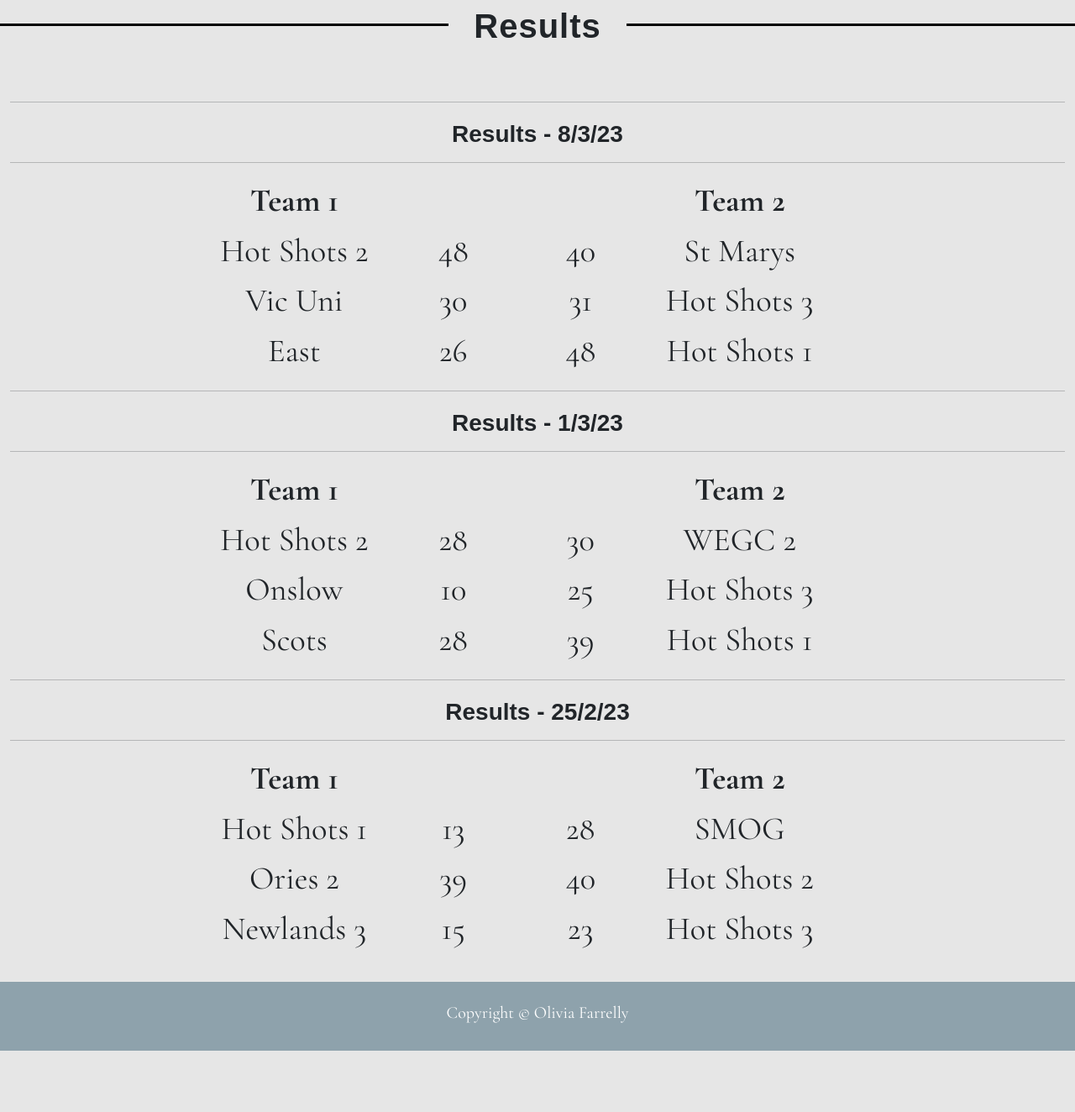
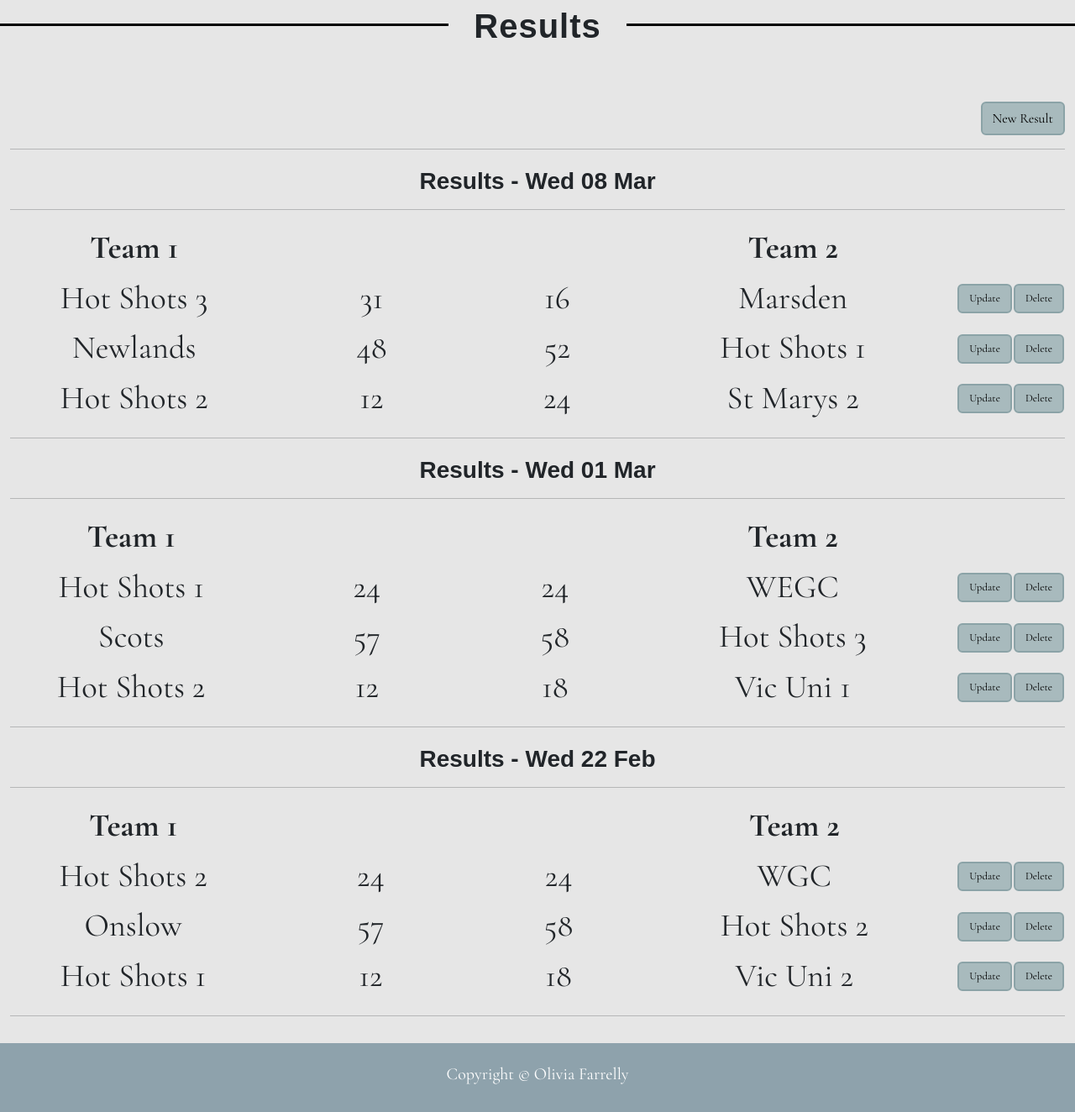
Before and after one commit to OliviaFarrelly/Netball-website, a Flask app: page /results in a window 1280 px wide. Shown: the part 337-1661 px from the top of the page at 84% size. Before the commit the page ends 1588 px from the top, so only its background shows below. Run offline with Flask 3, Linux system fonts and the light colour scheme; data comes from the database, SQL or seed files in the repository; both versions use the stored data as it was after the commit; some web fonts are replaced.

Commit message:
update databases

```diff
--- a/server.py
+++ b/server.py
@@ -1,6 +1,7 @@
 from flask import Flask, render_template, request, redirect, url_for, session
 from db_functions import run_search_query_tuples, run_commit_query
 from datetime import datetime
+
 
 app = Flask(__name__)
 app.secret_key = "sgdjkdgjdfgkdjfgk"
@@ -12,6 +13,27 @@ def noticedate(sqlite_dt):
     # create a data object
     x = datetime.strptime(sqlite_dt, '%Y-%m-%d %H:%M:%S')
     return x.strftime("%a %d %b %y %I:%M %p")
+
+
+@app.template_filter()
+def gameday(sqlite_dt):
+    # create a data object
+    x = datetime.strptime(sqlite_dt, '%Y-%m-%d %H:%M:%S')
+    return x.strftime("%a %d %b")
+
+
+@app.template_filter()
+def resultdate(sqlite_dt):
+    # create a data object
+    x = datetime.strptime(sqlite_dt, '%Y-%m-%d')
+    return x.strftime("%a %d %b")
+
+
+@app.template_filter()
+def gametime(sqlite_dt):
+    # create a data object
+    x = datetime.strptime(sqlite_dt, '%Y-%m-%d %H:%M:%S')
+    return x.strftime("%I:%M %p")
 
 
 @app.route('/notices_cud', methods=['GET', 'POST'])
@@ -30,7 +52,6 @@ def notices_cud():
             values_tuple = (data['id'],)
             run_commit_query(sql, values_tuple, db_path)
             return redirect(url_for('index'))
-
         elif data['task'] == 'update':
             sql = """select title, content from notices where notices_id = ?"""
             values_tuple = (data['id'],)
@@ -57,13 +78,13 @@ def notices_cud():
             # add the new entry to the database
             # member is fixed for now
             sql = """ insert into notices(title, content, noticedate, member_id)
-                            values(?,?, datetime('now', 'localtime'),?) """
+                                values(?,?, datetime('now', 'localtime'),?) """
             values_tuple = (f['title'], f['content'], session['member_id'])
             run_commit_query(sql, values_tuple, db_path)
             return redirect(url_for('index'))
         elif data['task'] == 'update':
             sql = """ update notices set title=?, content=?,
-                        noticedate=datetime('now', 'localtime') where notices_id=?"""
+                            noticedate=datetime('now', 'localtime') where notices_id=?"""
             values_tuple = (f['title'], f['content'], data['id'])
             result = run_commit_query(sql, values_tuple, db_path)
             # collect teh data from the form and update the database at the sent id
@@ -120,8 +141,7 @@ def login():
 @app.route('/logout')
 def logout():
     session.clear()
-    return redirect (url_for('index'))
-
+    return redirect(url_for('index'))
 
 
 @app.route('/team')
@@ -131,12 +151,126 @@ def team():
 
 @app.route('/draws')
 def draws():
-    return render_template("draws.html")
+    sql = """ select game.game_id , game.gamedate, game.team1, game.team2
+       from game
+       order by game.gamedate ASC
+       """
+    result = run_search_query_tuples(sql, (), db_path, True)
+    print(result)
+    return render_template("draws.html", draws=result)
+
+
+@app.route('/draws_cud', methods=['GET', 'POST'])
+def draws_cud():
+    # collect data from the web address
+    data = request.args
+    required_keys = ['id', 'task']
+    for k in required_keys:
+        if k not in data.keys():
+            message = "Do not know what to do with create read update on draws (key not present)"
+            return render_template('error.html', message=message)
+    if request.method == "GET":
+        if data['task'] == 'delete':
+            sql = "delete from game where game_id = ?"
+            values_tuple = (data['id'],)
+            run_commit_query(sql, values_tuple, db_path)
+            return redirect(url_for('draws'))
+        elif data['task'] == 'update':
+            sql = "select gamedate, team1, team2 from game where game_id =?"
+            values_tuple = (data['id'],)
+            result = run_search_query_tuples(sql, values_tuple, db_path, True)
+            result = result[0]
+            return render_template("draws_cud.html",
+                                   gamedate=result['gamedate'].replace(" ", "T"),
+                                   team1=result['team1'],
+                                   team2=result['team2'],
+                                   id=data['id'],
+                                   task=data['task'])
+        elif data['task'] == 'add':
+            return render_template("draws_cud.html", id=0, task='add')
+        else:
+            message = "unrecognised task"
+            return render_template('error.html', message=message)
+    elif request.method == "POST":
+        f = request.form
+        print(f)
+        if data['task'] == 'add':
+            sql = """insert into game(gamedate,team1,team2,location)"""
+            g_date = f['gamedate'].replace("T", " ")+":00"
+            values_tuple = (g_date, f['team1'], f['team2'], "ASB")
+            result = run_commit_query(sql, values_tuple, db_path)
+            return redirect(url_for('draws'))
+        elif data['task'] == 'update':
+            sql = """ update game set gamedate=?, team1=?, team2=?, """
+            values_tuple = (f['gamedate'], f['team1'], f['team2'], data['id'])
+            result = run_commit_query(sql, values_tuple, db_path)
+            # collect teh data from the form and update the database at the sent id
+        return redirect(url_for('draws'))
+    else:
+        return render_template("draws_cud.html")
 
 
 @app.route('/results')
 def results():
-    return render_template("results.html")
+    sql = """ select results.result_id , results.resultdate, results.team1,
+                results.score1, results.team2, results.score2
+           from results
+           order by results.resultdate DESC
+           """
+    result = run_search_query_tuples(sql, (), db_path, True)
+    print(result)
+    return render_template("results.html", results=result)
+
+
+@app.route('/results_cud', methods=['GET', 'POST'])
+def results_cud():
+    # collect data from the web address
+    data = request.args
+    required_keys = ['id', 'task']
+    for k in required_keys:
+        if k not in data.keys():
+            message = "Do not know what to do with create read update on draws (key not present)"
+            return render_template('error.html', message=message)
+    if request.method == "GET":
+        if data['task'] == 'delete':
+            sql = "delete from results where result_id = ?"
+            values_tuple = (data['id'],)
+            run_commit_query(sql, values_tuple, db_path)
+            return redirect(url_for('results'))
+        elif data['task'] == 'update':
+            sql = "select resultdate, team1, score1, team2, score2 from results where result_id =?"
+            values_tuple = (data['id'],)
+            result = run_search_query_tuples(sql, values_tuple, db_path, True)
+            result = result[0]
+            return render_template("results_cud.html",
+                                   resultdate=result['resultdate'],
+                                   team1=result['team1'],
+                                   score1=result['score1'],
+                                   team2=result['team2'],
+                                   score2=result['score2'],
+                                   id=data['id'],
+                                   task=data['task'])
+        elif data['task'] == 'add':
+            return render_template("results_cud.html", id=0, task='add')
+        else:
+            message = "unrecognised task"
+            return render_template('error.html', message=message)
+    elif request.method == "POST":
+        f = request.form
+        print(f)
+        if data['task'] == 'add':
+            sql = """insert into results(resultdate,team1,score1,team2,score2)"""
+            values_tuple = (f['resultdate'], f['team1'], f['score1'], f['team2'], f['score2'])
+            result = run_commit_query(sql, values_tuple, db_path)
+            return redirect(url_for('results'))
+        elif data['task'] == 'update':
+            sql = """ update results set resultdate=?, team1=?, score1=?, team2=?, score2=? """
+            values_tuple = (f['resultdate'], f['team1'], f['score1'], f['team2'], f['score2'], data['id'])
+            result = run_commit_query(sql, values_tuple, db_path)
+            # collect teh data from the form and update the database at the sent id
+        return redirect(url_for('results'))
+    else:
+        return render_template("results_cud.html")
 
 
 @app.route('/register', methods=["GET", "POST"])
@@ -158,4 +292,4 @@ def register():
 
 
 if __name__ == "__main__":
-    app.run(debug=True)
+    app.run(debug=True, host='0.0.0.0', port=80)
--- a/static/styles.css
+++ b/static/styles.css
@@ -50,6 +50,13 @@ h3{text-align: center;
     padding-top: 5px;
 }
 
+h4{
+    text-align: center;
+    padding-bottom: 1px;
+    padding-top: 25px;
+    font-family: sans-serif;
+
+}
 .subheading{
     text-align: center;
     background-color: rgb(255,255,255);
@@ -345,6 +352,15 @@ text-align: center;}
 .th{font-size: 3vw;
     padding-right: 50px;}
 
+.td2{
+    font-size: 1vw;
+
+
+}
+
+.th2{font-size: 1vw;
+    }
+
 
 /* Styling for my footer */
 footer{
--- a/templates/results.html
+++ b/templates/results.html
@@ -30,8 +30,18 @@ static/images/logo.jpg
   </div>
 
 <div class="container">
+    <div class="notices_meta">
+        <a href="{{ url_for('results_cud', id=0, task='add') }}" class="btn-primary btn">New Result</a>
+    </div>
+
+     {% set ns=namespace(resultda="") %}
+{% for row in results %}
+      {% if row['resultdate'] | resultdate != ns.resultda %}
+            {% if not loop.first %}
+            </table>
+      {% endif %}
     <hr>
-<h3 class="labels">Results - 8/3/23</h3>
+<h3 class="labels">Results - {{ row['resultdate'] | resultdate }}</h3>
        <hr>
     <table class="results_table">
   <tr>
@@ -40,85 +50,21 @@ static/images/logo.jpg
     <th class="th" style="width:20%"></th>
     <th class="th" style="width:30%">Team 2</th>
   </tr>
-  <tr>
-    <td class="td">Hot Shots 2</td>
-    <td class="td">48</td>
-    <td class="td">40</td>
-    <td class="td">St Marys</td>
-  </tr>
-  <tr>
-   <td class="td">Vic Uni</td>
-    <td class="td">30</td>
-    <td class="td">31</td>
-    <td class="td">Hot Shots 3</td>
-  </tr>
-    <tr>
-   <td class="td">East</td>
-    <td class="td">26</td>
-    <td class="td">48</td>
-    <td class="td">Hot Shots 1</td>
-  </tr>
+         {% set ns.resultda = row['resultdate'] | resultdate %}
+        {% endif %}
+
+         <tr>
+            <td class="td">{{row['team1']}}</td>
+            <td class="td">{{row['score1']}}</td>
+            <td class="td">{{row['score2']}}</td>
+            <td class="td">{{row['team2']}}</td>
+            <td class="td2"> <a href="{{ url_for('results_cud', id=row['result_id'], task='update') }}" class="btn-primary btn">Update</a></td>
+            <td class="td2"><a href="{{ url_for('results_cud', id=row['result_id'], task='delete') }}" class="btn-primary btn">Delete</a></td>
+          </tr>
+ {% endfor %}
 </table>
 
      <hr>
-<h3 class="labels">Results - 1/3/23</h3>
-       <hr>
-    <table class="results_table">
-  <tr>
-    <th class="th" style="width:30%">Team 1</th>
-    <th class="th" style="width:20%"></th>
-    <th class="th" style="width:20%"></th>
-    <th class="th" style="width:30%">Team 2</th>
-  </tr>
-  <tr>
-    <td class="td">Hot Shots 2</td>
-    <td class="td">28</td>
-    <td class="td">30</td>
-    <td class="td">WEGC 2</td>
-  </tr>
-  <tr>
-   <td class="td">Onslow</td>
-    <td class="td">10</td>
-    <td class="td">25</td>
-    <td class="td">Hot Shots 3</td>
-  </tr>
-    <tr>
-   <td class="td">Scots</td>
-    <td class="td">28</td>
-    <td class="td">39</td>
-    <td class="td">Hot Shots 1</td>
-  </tr>
-</table>
-
-     <hr>
-<h3 class="labels">Results - 25/2/23</h3>
-       <hr>
-    <table class="results_table">
-  <tr>
-    <th class="th" style="width:30%">Team 1</th>
-    <th class="th" style="width:20%"></th>
-    <th class="th" style="width:20%"></th>
-    <th class="th" style="width:30%">Team 2</th>
-  </tr>
-  <tr>
-    <td class="td">Hot Shots 1</td>
-    <td class="td">13</td>
-    <td class="td">28</td>
-    <td class="td">SMOG</td>
-  </tr>
-  <tr>
-   <td class="td">Ories 2</td>
-    <td class="td">39</td>
-    <td class="td">40</td>
-    <td class="td">Hot Shots 2</td>
-  </tr>
-    <tr>
-   <td class="td">Newlands 3</td>
-    <td class="td">15</td>
-    <td class="td">23</td>
-    <td class="td">Hot Shots 3</td>
-  </tr>
-</table>
 </div>
 
 {% endblock %}
```
Also changed, not shown: data/create_db.sql (+101 -0 lines), templates/draws.html (+26 -73 lines), templates/draws_cud.html (added, +90 -0 lines), templates/results_cud.html (added, +100 -0 lines), testing.py (+4 -5 lines), data/netball_db.sqlite.
